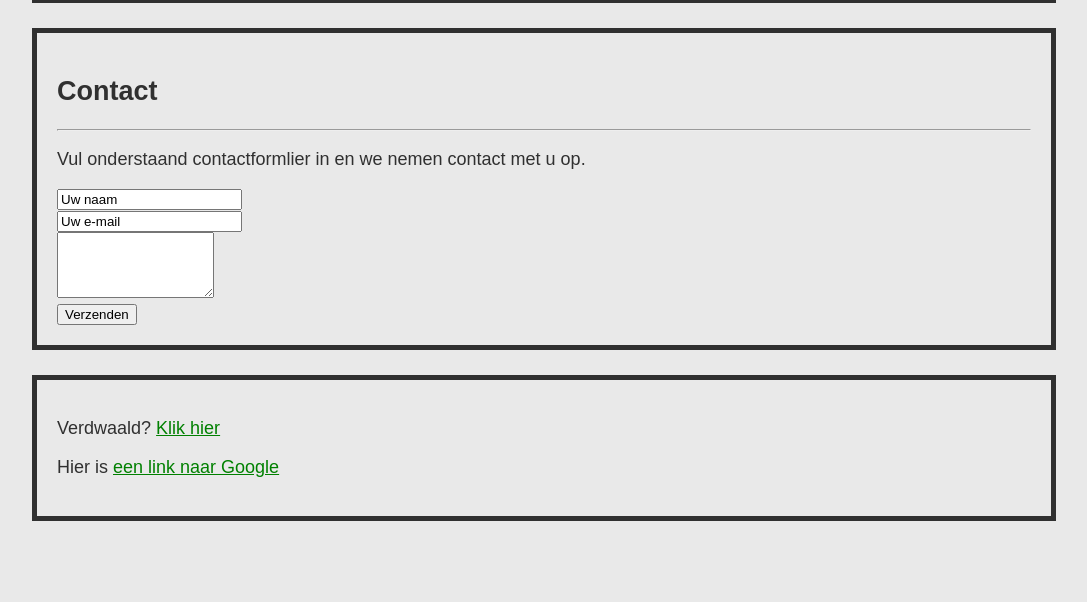
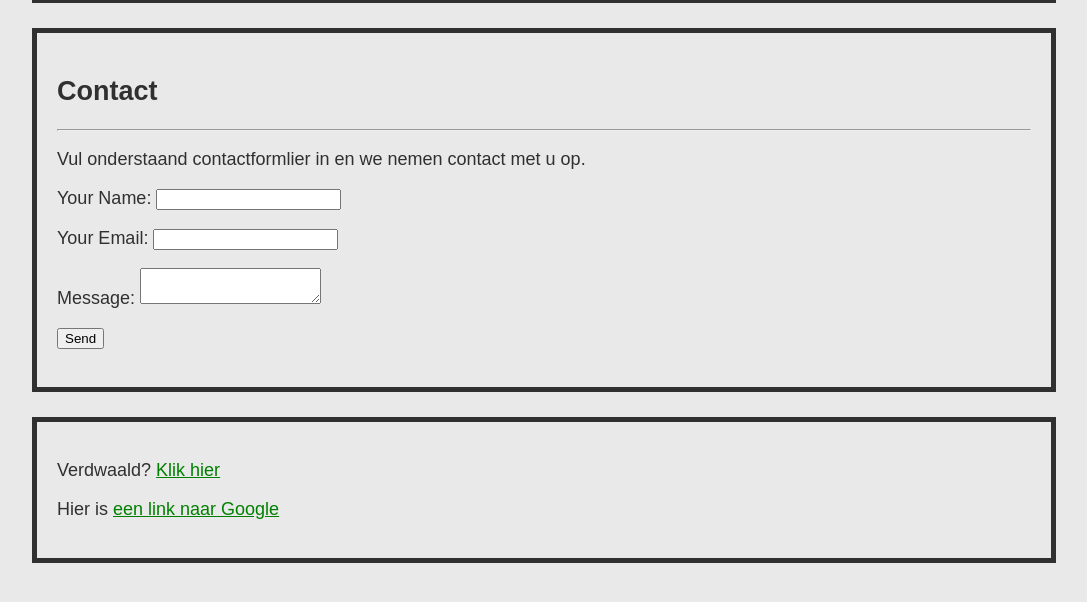
Before and after one commit to oscarschenk/6_basic_html_form, a plain HTML site: page contact.html in a window 1280 px wide. Shown: the part 196-798 px from the top of the page, without its empty margins (96-1183 px from the left). Drawn offline with Linux system fonts and the light colour scheme.

Commit message:
Add files via upload

```diff
--- a/contact.html
+++ b/contact.html
@@ -34,10 +34,19 @@
     <p>Vul onderstaand contactformlier in en we nemen contact met u op.</p>
 
     <form name="contact" method="POST" data-netlify="true">
-    <input type="text" value="Uw naam"><br>
-    <input type="email" value="Uw e-mail"><br>
-    <textarea rows="4" cols="17"></textarea><br>
-    <button type="submit">Verzenden</button>
+      <p>
+        <label>Your Name: <input type="text" name="name" /></label>
+      </p>
+      <p>
+        <label>Your Email: <input type="email" name="email" /></label>
+      </p>
+
+      <p>
+        <label>Message: <textarea name="message"></textarea></label>
+      </p>
+      <p>
+        <button type="submit">Send</button>
+      </p>
     </form>
 
 
```
